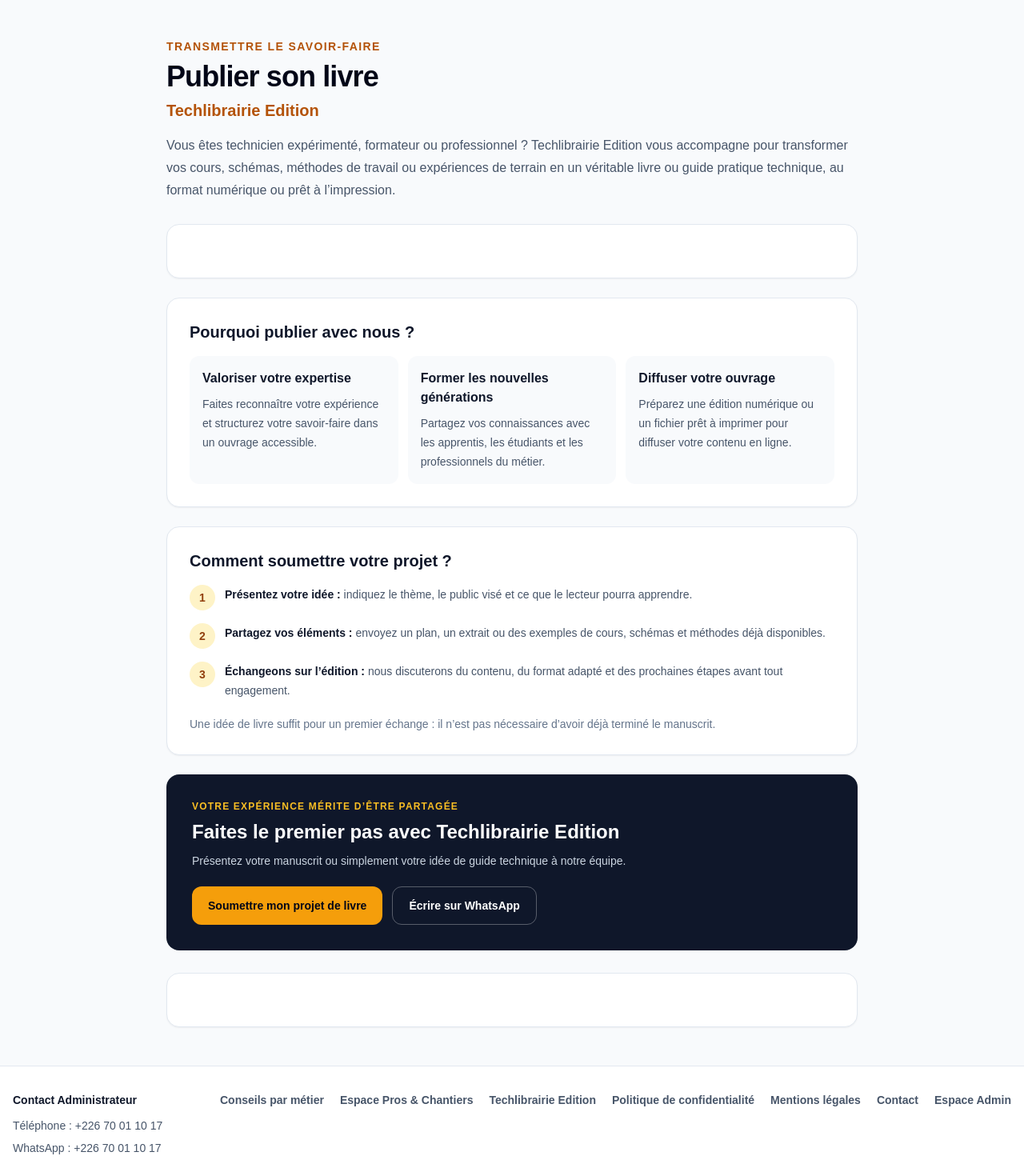
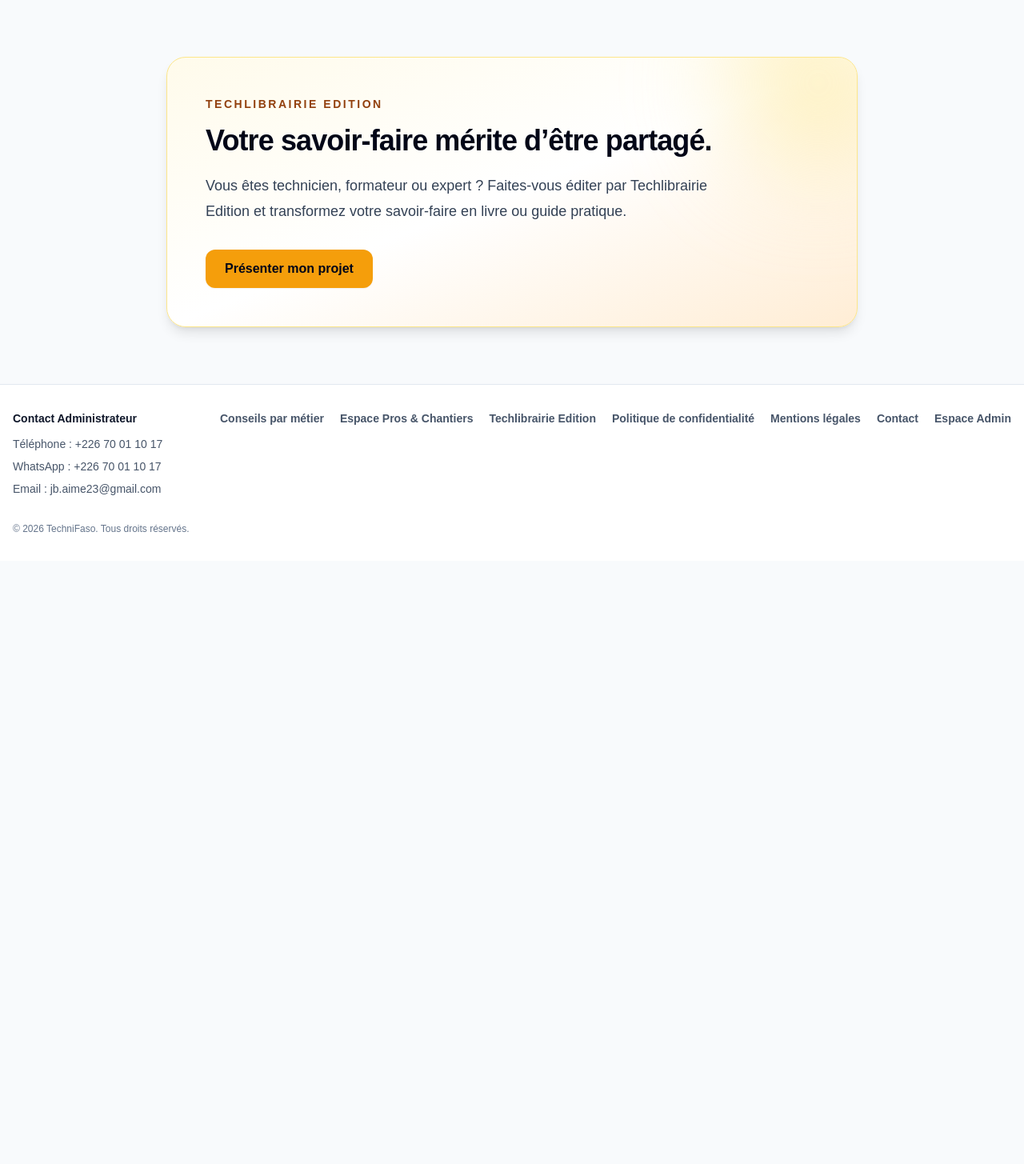
Before and after one commit to jbaime23-bit/Technifaso, a Next.js app: page /edition in a window 1280 px wide. Shown: the top 1455 px of the page at 80% size. After the commit the page ends 800 px from the top, so only its background shows below. Built offline with nearby package versions, Linux system fonts and the light colour scheme; no server answers.

Commit message:
Simplify edition promotion page

```diff
--- a/src/app/edition/page.tsx
+++ b/src/app/edition/page.tsx
@@ -1,67 +1,37 @@
 import type { Metadata } from "next";
-import AdBanner from "@/components/AdBanner";
 
 export const metadata: Metadata = {
-  title: "Publier son livre — Techlibrairie Edition | TechniFaso",
-  description: "Faites éditer vos cours, méthodes et expériences techniques avec Techlibrairie Edition.",
+  title: "Techlibrairie Edition | TechniFaso",
+  description: "Faites éditer votre savoir-faire en livre ou guide pratique avec Techlibrairie Edition.",
 };
 
 const phone = "22670011017";
-const projectMessage = "Bonjour, je souhaite soumettre un projet de livre à Techlibrairie Edition. Voici mon idée : ";
-const whatsappHref = `https://wa.me/${phone}?text=${encodeURIComponent(projectMessage)}`;
-const emailHref = `mailto:jb.aime23@gmail.com?subject=${encodeURIComponent("Projet de livre — Techlibrairie Edition")}&body=${encodeURIComponent(projectMessage)}`;
+const message = "Bonjour, je souhaite me faire éditer par Techlibrairie Edition.";
+const whatsappHref = `https://wa.me/${phone}?text=${encodeURIComponent(message)}`;
 
 export default function EditionPage() {
   return (
-    <main className="mx-auto min-h-[60vh] max-w-4xl px-4 py-10 sm:py-12">
-      <div className="mb-7">
-        <p className="text-sm font-bold uppercase tracking-widest text-amber-700">Transmettre le savoir-faire</p>
-        <h1 className="mt-2 text-3xl font-black tracking-tight text-slate-950 sm:text-4xl">Publier son livre</h1>
-        <p className="mt-2 text-xl font-bold text-amber-700">Techlibrairie Edition</p>
-        <p className="mt-4 leading-7 text-slate-600">Vous êtes technicien expérimenté, formateur ou professionnel ? Techlibrairie Edition vous accompagne pour transformer vos cours, schémas, méthodes de travail ou expériences de terrain en un véritable livre ou guide pratique technique, au format numérique ou prêt à l’impression.</p>
-      </div>
-
-      <div className="mb-6"><AdBanner placement="edition-top" /></div>
-
-      <section className="rounded-2xl border border-slate-200 bg-white p-5 shadow-sm sm:p-7" aria-labelledby="benefits-title">
-        <h2 id="benefits-title" className="text-xl font-black text-slate-900">Pourquoi publier avec nous ?</h2>
-        <ul className="mt-4 grid gap-3 sm:grid-cols-3">
-          <li className="rounded-xl bg-slate-50 p-4">
-            <h3 className="font-black text-slate-900">Valoriser votre expertise</h3>
-            <p className="mt-2 text-sm leading-6 text-slate-600">Faites reconnaître votre expérience et structurez votre savoir-faire dans un ouvrage accessible.</p>
-          </li>
-          <li className="rounded-xl bg-slate-50 p-4">
-            <h3 className="font-black text-slate-900">Former les nouvelles générations</h3>
-            <p className="mt-2 text-sm leading-6 text-slate-600">Partagez vos connaissances avec les apprentis, les étudiants et les professionnels du métier.</p>
-          </li>
-          <li className="rounded-xl bg-slate-50 p-4">
-            <h3 className="font-black text-slate-900">Diffuser votre ouvrage</h3>
-            <p className="mt-2 text-sm leading-6 text-slate-600">Préparez une édition numérique ou un fichier prêt à imprimer pour diffuser votre contenu en ligne.</p>
-          </li>
-        </ul>
-      </section>
-
-      <section className="mt-6 rounded-2xl border border-slate-200 bg-white p-5 shadow-sm sm:p-7" aria-labelledby="steps-title">
-        <h2 id="steps-title" className="text-xl font-black text-slate-900">Comment soumettre votre projet ?</h2>
-        <ol className="mt-4 space-y-4">
-          <li className="flex gap-3 text-sm leading-6 text-slate-600"><span className="flex h-8 w-8 shrink-0 items-center justify-center rounded-full bg-amber-100 font-black text-amber-800">1</span><span><strong className="text-slate-900">Présentez votre idée :</strong> indiquez le thème, le public visé et ce que le lecteur pourra apprendre.</span></li>
-          <li className="flex gap-3 text-sm leading-6 text-slate-600"><span className="flex h-8 w-8 shrink-0 items-center justify-center rounded-full bg-amber-100 font-black text-amber-800">2</span><span><strong className="text-slate-900">Partagez vos éléments :</strong> envoyez un plan, un extrait ou des exemples de cours, schémas et méthodes déjà disponibles.</span></li>
-          <li className="flex gap-3 text-sm leading-6 text-slate-600"><span className="flex h-8 w-8 shrink-0 items-center justify-center rounded-full bg-amber-100 font-black text-amber-800">3</span><span><strong className="text-slate-900">Échangeons sur l’édition :</strong> nous discuterons du contenu, du format adapté et des prochaines étapes avant tout engagement.</span></li>
-        </ol>
-        <p className="mt-5 text-sm text-slate-500">Une idée de livre suffit pour un premier échange : il n’est pas nécessaire d’avoir déjà terminé le manuscrit.</p>
-      </section>
-
-      <section className="mt-6 rounded-2xl bg-slate-900 p-6 text-white sm:p-8">
-        <p className="text-xs font-bold uppercase tracking-widest text-amber-400">Votre expérience mérite d’être partagée</p>
-        <h2 className="mt-2 text-2xl font-black">Faites le premier pas avec Techlibrairie Edition</h2>
-        <p className="mt-2 text-sm leading-6 text-slate-300">Présentez votre manuscrit ou simplement votre idée de guide technique à notre équipe.</p>
-        <div className="mt-5 flex flex-col gap-3 sm:flex-row">
-          <a className="inline-flex min-h-12 items-center justify-center rounded-xl bg-amber-500 px-5 py-3 text-center text-sm font-black text-slate-950 hover:bg-amber-400" href={emailHref}>Soumettre mon projet de livre</a>
-          <a className="inline-flex min-h-12 items-center justify-center rounded-xl border border-white/30 px-5 py-3 text-center text-sm font-bold text-white hover:bg-white/10" href={whatsappHref} target="_blank" rel="noopener noreferrer">Écrire sur WhatsApp</a>
+    <main className="mx-auto flex min-h-[60vh] max-w-4xl items-center px-4 py-12 sm:py-16">
+      <section className="relative w-full overflow-hidden rounded-3xl border border-amber-200 bg-gradient-to-br from-amber-50 via-white to-orange-100 p-7 shadow-lg sm:p-12" aria-labelledby="edition-title">
+        <div className="pointer-events-none absolute -right-16 -top-20 h-56 w-56 rounded-full bg-amber-200/50 blur-3xl" />
+        <div className="relative max-w-2xl">
+          <p className="text-sm font-bold uppercase tracking-[0.18em] text-amber-800">Techlibrairie Edition</p>
+          <h1 id="edition-title" className="mt-4 text-3xl font-black leading-tight tracking-tight text-slate-950 sm:text-4xl">
+            Votre savoir-faire mérite d’être partagé.
+          </h1>
+          <p className="mt-5 text-lg leading-8 text-slate-700">
+            Vous êtes technicien, formateur ou expert ? Faites-vous éditer par Techlibrairie Edition et transformez votre savoir-faire en livre ou guide pratique.
+          </p>
+          <a
+            href={whatsappHref}
+            target="_blank"
+            rel="noopener noreferrer"
+            className="mt-8 inline-flex min-h-12 items-center justify-center rounded-xl bg-amber-500 px-6 py-3 text-center font-black text-slate-950 shadow-sm transition hover:bg-amber-400 focus-visible:outline focus-visible:outline-2 focus-visible:outline-offset-2 focus-visible:outline-amber-700"
+          >
+            Présenter mon projet
+          </a>
         </div>
       </section>
-
-      <div className="mt-7"><AdBanner placement="edition-bottom" /></div>
     </main>
   );
 }
```
